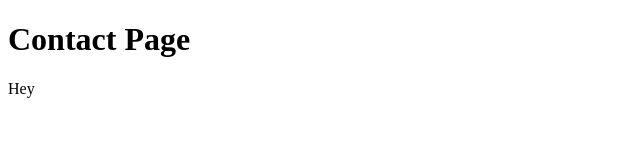
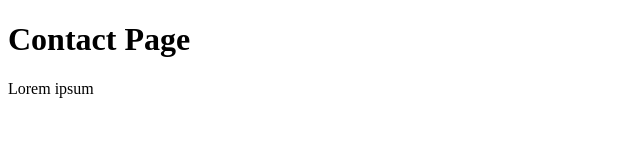
Before and after one commit to Ninja1102/splitmate, a plain HTML site: page contact.html in a window 1280 px wide. Shown: the full height of the page, 0-640 px from the left. Drawn offline with Linux system fonts and the light colour scheme.

Commit message:
Updated stash

```diff
--- a/contact.html
+++ b/contact.html
@@ -5,9 +5,10 @@
     <meta http-equiv="X-UA-Compatible" content="IE=edge">
     <meta name="viewport" content="width=device-width, initial-scale=1.0">
     <title>Contact Page</title>
+    <link rel="stylesheet" href="html">
 </head>
 <body>
     <h1>Contact Page</h1>
-    <p>Hey</p>
+    <p>Lorem ipsum</p>
 </body>
 </html>
```
